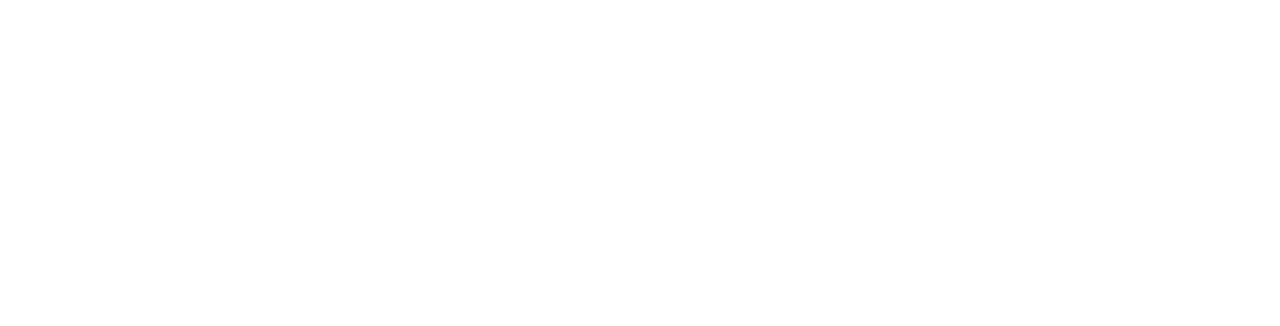
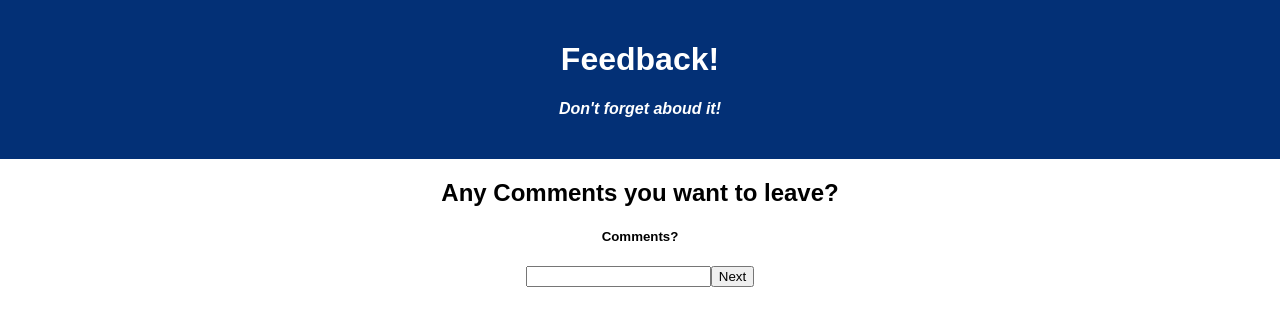
Before and after one commit to colinjaworski/weekend-redux-feedback-loop, a React (Create React App) app: page /#/Comments in a window 1280 px wide. Shown: the top 326 px of the page. Built offline with nearby package versions, Linux system fonts and the light colour scheme.

Commit message:
got first four components set up and just need to display data in review page and finish the post in the thank you page.

```diff
--- a/src/components/App/App.jsx
+++ b/src/components/App/App.jsx
@@ -7,7 +7,7 @@
 import Understanding from '../Understanding/Understanding';
 import Support from '../Support/Support';
 import Comments from '../Comments/Comments';
-
+import Review from '../Review/Review';
 
 function App() {
 
@@ -19,19 +19,19 @@
           <Route path='/' exact>
             <Feeling />
           </Route>
-          {/* <Route path='/Understanding' exact>
-            <UnderstandingForm />
+          <Route path='/Understanding' exact>
+            <Understanding />
           </Route>
           <Route path='/Support' exact>
-            <SupportForm />
+            <Support />
           </Route>
           <Route path='/Comments' exact>
-            <CommentsForm />
-          </Route> */}
-          {/* <Route path='/Review' exact>
+            <Comments />
+          </Route>
+          <Route path='/Review' exact>
             <Review />
           </Route>
-          <Route path='/ThankYou' exact>
+          {/* <Route path='/ThankYou' exact>
             <ThankYou />
           </Route> */}
         </main>
--- a/src/components/Comments/Comments.jsx
+++ b/src/components/Comments/Comments.jsx
@@ -1,10 +1,26 @@
 import axios from 'axios';
 import { useState } from 'react';
-
-// import { useSelector } from 'react-redux';
-
+import { useDispatch } from 'react-redux';
+import { HashRouter as Router, useHistory } from 'react-router-dom';
 
 function Comments() {
+
+	const history = useHistory();
+	const dispatch = useDispatch();
+	const [comments, setComments] = useState('');
+
+    const handleSubmit = (event) => {
+		event.preventDefault();
+
+        dispatch({
+			type: 'SET_COMMENTS',
+			payload: {
+			    comments: comments,
+			},
+		});
+		history.push('/Review');
+	};
+
     return (
 
         <>
@@ -15,8 +31,12 @@
 
             <h2>Any Comments you want to leave?</h2>
             <h5>Comments?</h5>
-            <input></input>
-            <button>Next</button>
+            <input
+            label='Comments'
+            value={comments}
+            onChange={(event) => setComments(event.target.value)}
+            ></input>
+            <button onClick={handleSubmit}>Next</button>
         </>
     )
 }
--- a/src/components/Feeling/Feeling.jsx
+++ b/src/components/Feeling/Feeling.jsx
@@ -1,12 +1,27 @@
 import axios from 'axios';
 import { useState } from 'react';
+import { useDispatch } from 'react-redux';
+import { HashRouter as Router, useHistory } from 'react-router-dom';
 
-// import { useSelector } from 'react-redux';
+function Feeling() {
+	const history = useHistory();
+	const dispatch = useDispatch();
+	const [feeling, setFeeling] = useState('');
+
+    const handleSubmit = (event) => {
+		event.preventDefault();
+
+        dispatch({
+			type: 'SET_FEELING',
+			payload: {
+			    feeling: feeling,
+			},
+		});
+		history.push('/Understanding');
+	};
 
 
-function Feeling() {
     return (
-
         <>
             <header className='App-header'>
                 <h1 className='App-title'>Feedback!</h1>
@@ -15,8 +30,12 @@
 
             <h2>How are you feeling today?</h2>
             <h5>Feeling?</h5>
-            <input></input>
-            <button>Next</button>
+            <input
+            label='Feeling'
+            value={feeling}
+            onChange={(event) => setFeeling(event.target.value)}
+            ></input>
+            <button onClick={handleSubmit}>Next</button>
         </>
     )
 }
--- a/src/components/Review/Review.jsx
+++ b/src/components/Review/Review.jsx
@@ -0,0 +1,23 @@
+import axios from 'axios';
+import { useState } from 'react';
+import { useDispatch } from 'react-redux';
+import { HashRouter as Router, useHistory } from 'react-router-dom';
+
+function Review() {
+
+    const history = useHistory();
+    const dispatch = useDispatch();
+
+    // const handleSubmit = (event) => {
+    //     event.preventDefault();
+
+        return (
+            <>
+                <h2>10/10 let's do it again!</h2>
+                {/* <button onClick={handleSubmit}>Next</button> */}
+            </>
+        )
+    // }
+}
+
+export default Review;
--- a/src/components/Support/Support.jsx
+++ b/src/components/Support/Support.jsx
@@ -1,10 +1,26 @@
 import axios from 'axios';
 import { useState } from 'react';
-
-// import { useSelector } from 'react-redux';
-
+import { useDispatch } from 'react-redux';
+import { HashRouter as Router, useHistory } from 'react-router-dom';
 
 function Support() {
+
+	const history = useHistory();
+	const dispatch = useDispatch();
+	const [support, setSupport] = useState('');
+
+    const handleSubmit = (event) => {
+		event.preventDefault();
+
+        dispatch({
+			type: 'SET_SUPPORT',
+			payload: {
+			    support: support,
+			},
+		});
+		history.push('/Comments');
+	};
+
     return (
 
         <>
@@ -15,8 +31,12 @@
 
             <h2>How well are you being supported?</h2>
             <h5>Support?</h5>
-            <input></input>
-            <button>Next</button>
+            <input
+            label='Support'
+            value={support}
+            onChange={(event) => setSupport(event.target.value)}
+            ></input>
+            <button onClick={handleSubmit}>Next</button>
         </>
     )
 }
--- a/src/components/Understanding/Understanding.jsx
+++ b/src/components/Understanding/Understanding.jsx
@@ -1,12 +1,27 @@
 import axios from 'axios';
 import { useState } from 'react';
-
-// import { useSelector } from 'react-redux';
-
+import { useDispatch } from 'react-redux';
+import { HashRouter as Router, useHistory } from 'react-router-dom';
 
 function Understanding() {
+
+    const history = useHistory();
+	const dispatch = useDispatch();
+	const [understanding, setUnderstanding] = useState('');
+
+    const handleSubmit = (event) => {
+		event.preventDefault();
+
+        dispatch({
+			type: 'SET_UNDERSTANDING',
+			payload: {
+			    understanding: understanding,
+			},
+		});
+		history.push('/Support');
+	};
+
     return (
-
         <>
             <header className='App-header'>
                 <h1 className='App-title'>Feedback!</h1>
@@ -15,8 +30,12 @@
 
             <h2>How well are you understanding the content?</h2>
             <h5>Understanding?</h5>
-            <input></input>
-            <button>Next</button>
+            <input
+            label='Understanding'
+            value={understanding}
+            onChange={(event) => setUnderstanding(event.target.value)}
+            ></input>
+            <button onClick={handleSubmit}>Next</button>
         </>
     )
 }
--- a/src/index.js
+++ b/src/index.js
@@ -13,13 +13,13 @@
 // form reducer for GET from App.jsx
 
 const formReducer = (state = {
-    feeling: 0,
-    understanding: 0,
-    Support: 0,
-    comments: '',
+    // feeling: 0,
+    // understanding: 0,
+    // support: 0,
+    // comments: '',
 }, action) => {
 
-    if (action.type === 'GET_FEELING') {
+    if (action.type === 'SET_FEELING') {
         const { feeling } = action.payload;
         return {
             ...state,
@@ -27,7 +27,7 @@
         }
     }
 
-    if (action.type === 'GET_UNDERSTANDING') {
+    if (action.type === 'SET_UNDERSTANDING') {
         const { understanding } = action.payload;
         return {
             ...state,
@@ -35,7 +35,7 @@
         }
     }
 
-    if (action.type === 'GET_SUPPORT') {
+    if (action.type === 'SET_SUPPORT') {
         const { support } = action.payload;
         return {
             ...state,
@@ -43,7 +43,7 @@
         }
     }
 
-    if (action.type === 'GET_COMMENTS') {
+    if (action.type === 'SET_COMMENTS') {
         const { comments } = action.payload;
         return {
             ...state,
```
